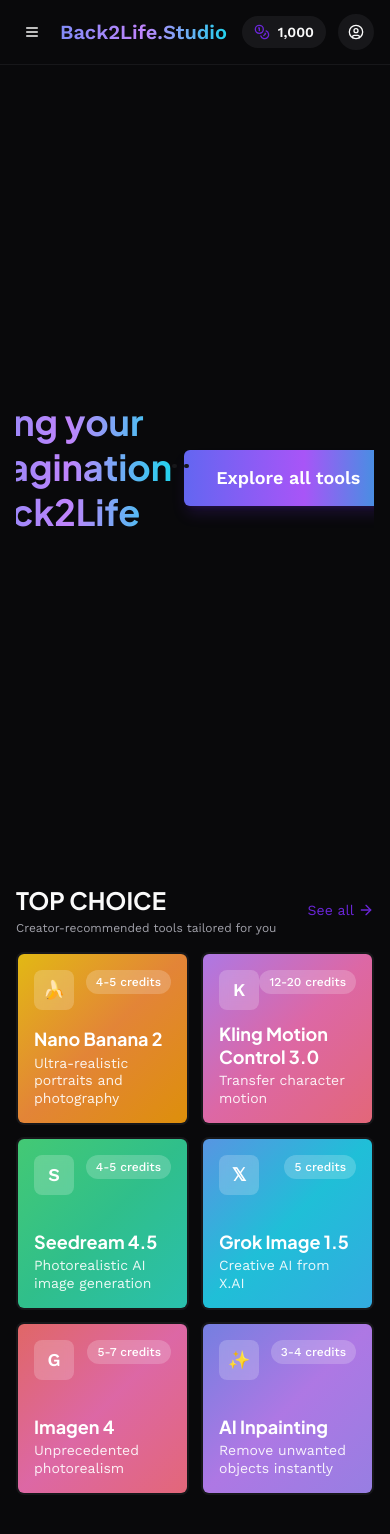
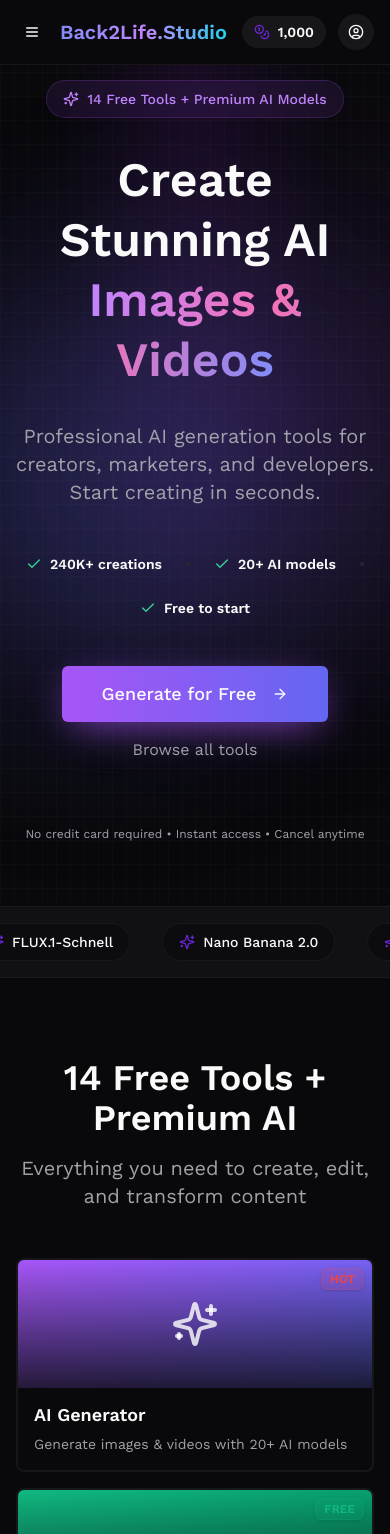
Before and after one commit to ashinstinct/sg-3f9e0639-0e46-47e0-ba87-cf415efaed8a-1774293159, a Next.js app: page / in a window 390 px wide. Shown: the top 1534 px of the page. Built offline with nearby package versions, Linux system fonts and the light colour scheme.

Commit message:
feat(ui): redesign homepage with modern layout and elements

```diff
--- a/src/components/Hero.tsx
+++ b/src/components/Hero.tsx
@@ -1,58 +1,85 @@
+import { useRouter } from "next/router";
 import { Button } from "@/components/ui/button";
-import { Card, CardContent } from "@/components/ui/card";
-import Link from "next/link";
-import { Sparkles, Image as ImageIcon, Video } from "lucide-react";
+import { ArrowRight, Sparkles, Check } from "lucide-react";
 
 export function Hero() {
+  const router = useRouter();
+
   return (
-    <section className="relative min-h-screen flex items-center justify-center px-4 pt-32 pb-12 overflow-hidden">
-      <h1 className="font-heading font-bold text-4xl md:text-5xl lg:text-6xl mb-6 bg-gradient-to-r from-indigo-400 via-purple-400 to-cyan-400 bg-clip-text text-transparent leading-tight">
-        Bring your imagination<br />Back2Life
-      </h1>
+    <section className="relative min-h-[90vh] flex items-center justify-center overflow-hidden pt-20 pb-16 px-4">
+      {/* Animated gradient background */}
+      <div className="absolute inset-0 bg-[radial-gradient(ellipse_at_top,_var(--tw-gradient-stops))] from-purple-900/20 via-background to-background" />
+      <div className="absolute inset-0 bg-[linear-gradient(to_right,#4f4f4f12_1px,transparent_1px),linear-gradient(to_bottom,#4f4f4f12_1px,transparent_1px)] bg-[size:14px_24px]" />
 
-      {/* Create Cards Grid - Mobile Optimized */}
-      <div className="grid grid-cols-2 gap-3 max-w-3xl mx-auto mb-6">
-        <Link href="/images/generate">
-          <Card className="group relative overflow-hidden border-2 border-border/50 hover:border-indigo-500/50 transition-all duration-300 hover:shadow-xl hover:shadow-indigo-500/20 cursor-pointer aspect-[4/3] flex flex-col justify-end">
-            <div className="absolute inset-0 bg-gradient-to-b from-indigo-500/10 via-indigo-500/5 to-indigo-500/30 group-hover:opacity-100 transition-opacity" />
-            <div className="absolute top-4 left-4 p-2 bg-indigo-500/20 rounded-xl backdrop-blur-sm">
-              <ImageIcon className="w-6 h-6 text-indigo-400" />
-            </div>
-            <CardContent className="relative z-10 p-4 text-left">
-              <h3 className="font-heading font-bold text-lg md:text-xl text-indigo-100">
-                Create Image
-              </h3>
-              <p className="text-xs md:text-sm text-indigo-200/70 mt-1">
-                Generate AI images
-              </p>
-            </CardContent>
-          </Card>
-        </Link>
+      {/* Glowing orbs */}
+      <div className="absolute top-1/4 left-1/4 w-96 h-96 bg-purple-500/30 rounded-full blur-[120px] animate-pulse" />
+      <div className="absolute bottom-1/4 right-1/4 w-96 h-96 bg-indigo-500/30 rounded-full blur-[120px] animate-pulse delay-700" />
 
-        <Link href="/video/generate">
-          <Card className="group relative overflow-hidden border-2 border-border/50 hover:border-purple-500/50 transition-all duration-300 hover:shadow-xl hover:shadow-purple-500/20 cursor-pointer aspect-[4/3] flex flex-col justify-end">
-            <div className="absolute inset-0 bg-gradient-to-b from-purple-500/10 via-purple-500/5 to-purple-500/30 group-hover:opacity-100 transition-opacity" />
-            <div className="absolute top-4 left-4 p-2 bg-purple-500/20 rounded-xl backdrop-blur-sm">
-              <Video className="w-6 h-6 text-purple-400" />
-            </div>
-            <CardContent className="relative z-10 p-4 text-left">
-              <h3 className="font-heading font-bold text-lg md:text-xl text-purple-100">
-                Create Video
-              </h3>
-              <p className="text-xs md:text-sm text-purple-200/70 mt-1">
-                Generate AI videos
-              </p>
-            </CardContent>
-          </Card>
-        </Link>
+      <div className="relative z-10 container mx-auto max-w-6xl text-center space-y-8">
+        {/* Badge */}
+        <div className="inline-flex items-center gap-2 px-4 py-2 rounded-full bg-purple-500/10 border border-purple-500/20 text-purple-400 text-sm font-medium backdrop-blur-sm">
+          <Sparkles className="w-4 h-4" />
+          14 Free Tools + Premium AI Models
+        </div>
+
+        {/* Main Headline */}
+        <h1 className="text-5xl md:text-7xl lg:text-8xl font-bold leading-tight">
+          Create Stunning AI
+          <br />
+          <span className="bg-gradient-to-r from-purple-400 via-pink-400 to-indigo-400 bg-clip-text text-transparent">
+            Images & Videos
+          </span>
+        </h1>
+
+        {/* Subheadline */}
+        <p className="text-xl md:text-2xl text-muted-foreground max-w-3xl mx-auto">
+          Professional AI generation tools for creators, marketers, and developers.
+          Start creating in seconds.
+        </p>
+
+        {/* Social Proof Stats */}
+        <div className="flex flex-wrap items-center justify-center gap-6 text-sm text-muted-foreground pt-4">
+          <div className="flex items-center gap-2">
+            <Check className="w-4 h-4 text-emerald-400" />
+            <span className="font-semibold text-foreground">240K+ creations</span>
+          </div>
+          <div className="w-1 h-1 rounded-full bg-border" />
+          <div className="flex items-center gap-2">
+            <Check className="w-4 h-4 text-emerald-400" />
+            <span className="font-semibold text-foreground">20+ AI models</span>
+          </div>
+          <div className="w-1 h-1 rounded-full bg-border" />
+          <div className="flex items-center gap-2">
+            <Check className="w-4 h-4 text-emerald-400" />
+            <span className="font-semibold text-foreground">Free to start</span>
+          </div>
+        </div>
+
+        {/* Primary CTA with hard shadow */}
+        <div className="flex flex-col sm:flex-row items-center justify-center gap-4 pt-4">
+          <Button
+            onClick={() => router.push("/generate")}
+            size="lg"
+            className="text-lg px-10 py-7 bg-gradient-to-r from-purple-500 to-indigo-500 hover:from-purple-600 hover:to-indigo-600 shadow-[0_10px_40px_-10px_rgba(168,85,247,0.8)] hover:shadow-[0_15px_50px_-10px_rgba(168,85,247,1)] transition-all hover:scale-105"
+          >
+            Generate for Free
+            <ArrowRight className="w-5 h-5 ml-2" />
+          </Button>
+
+          {/* Secondary ghost link */}
+          <button
+            onClick={() => router.push("/tools")}
+            className="text-muted-foreground hover:text-foreground transition-colors underline-offset-4 hover:underline"
+          >
+            Browse all tools
+          </button>
+        </div>
+
+        {/* Trust indicators */}
+        <div className="pt-8 text-xs text-muted-foreground">
+          No credit card required • Instant access • Cancel anytime
+        </div>
       </div>
-
-      <Link href="/tools">
-        <Button size="lg" className="w-full max-w-sm h-14 bg-gradient-to-r from-indigo-500 via-purple-500 to-cyan-500 hover:from-indigo-600 hover:via-purple-600 hover:to-cyan-600 text-white font-semibold text-lg shadow-lg shadow-primary/20 hover:shadow-xl hover:shadow-primary/30 transition-all">
-          Explore all tools
-          <Sparkles className="w-5 h-5 ml-2" />
-        </Button>
-      </Link>
     </section>
   );
 }
--- a/src/components/ToolsGrid.tsx
+++ b/src/components/ToolsGrid.tsx
@@ -1,215 +1,207 @@
-import { Card, CardContent } from "@/components/ui/card";
+import { Card } from "@/components/ui/card";
 import { Badge } from "@/components/ui/badge";
 import {
-  Image, Video, Scissors, Music, Wand2, Mic,
-  MonitorPlay, Film, Sparkles, Download, SplitSquareHorizontal,
-  AudioLines, Settings, FileText, ImageIcon, Camera
+  Video,
+  Download,
+  Scissors,
+  Music,
+  Volume2,
+  Mic,
+  MonitorPlay,
+  Wand2,
+  FileText,
+  Camera,
+  Sparkles,
+  ImageIcon,
+  Layers,
+  Edit
 } from "lucide-react";
 import Link from "next/link";
 
 const tools = [
   {
-    title: "Frame Extractor",
-    description: "Extract frames from videos with precision",
+    id: "generate",
+    name: "AI Generator",
+    description: "Generate images & videos with 20+ AI models",
+    icon: Sparkles,
+    href: "/generate",
+    badge: "HOT",
+    badgeColor: "bg-red-500/10 text-red-500 border-red-500/20",
+    preview: "linear-gradient(135deg, rgb(168, 85, 247), rgb(99, 102, 241))",
+  },
+  {
+    id: "extract",
+    name: "Frame Extractor",
+    description: "Extract frames from videos instantly",
     icon: Camera,
     href: "/extract",
-    badge: "Free",
-    badgeVariant: "success" as const,
-    category: "Video",
-    free: true,
-    color: "from-purple-500 to-pink-500",
+    badge: "FREE",
+    badgeColor: "bg-emerald-500/10 text-emerald-500 border-emerald-500/20",
+    preview: "linear-gradient(135deg, rgb(16, 185, 129), rgb(5, 150, 105))",
   },
   {
-    title: "Video Downloader",
-    description: "Download videos from YouTube and other platforms",
+    id: "download",
+    name: "Video Downloader",
+    description: "Download videos from YouTube & more",
     icon: Download,
     href: "/download",
-    badge: "Free",
-    badgeVariant: "success" as const,
-    category: "Video",
-    free: true,
-    color: "from-blue-500 to-cyan-500",
+    badge: "FREE",
+    badgeColor: "bg-emerald-500/10 text-emerald-500 border-emerald-500/20",
+    preview: "linear-gradient(135deg, rgb(59, 130, 246), rgb(37, 99, 235))",
   },
   {
-    title: "Video Splitter",
-    description: "Split long videos into perfectly sized short clips for social media",
-    icon: SplitSquareHorizontal,
+    id: "split",
+    name: "Video Splitter",
+    description: "Split videos into timed segments",
+    icon: Scissors,
     href: "/split",
-    category: "Video",
-    free: true,
-    color: "from-violet-500 to-purple-500",
+    badge: "FREE",
+    badgeColor: "bg-emerald-500/10 text-emerald-500 border-emerald-500/20",
+    preview: "linear-gradient(135deg, rgb(236, 72, 153), rgb(219, 39, 119))",
   },
   {
-    title: "Audio Converter",
-    description: "Convert between MP3, WAV, M4A, FLAC, and more",
-    icon: AudioLines,
+    id: "convert",
+    name: "Audio Converter",
+    description: "Convert audio between formats",
+    icon: Music,
     href: "/convert",
-    category: "Audio",
-    free: true,
-    color: "from-green-500 to-emerald-500",
+    badge: "FREE",
+    badgeColor: "bg-emerald-500/10 text-emerald-500 border-emerald-500/20",
+    preview: "linear-gradient(135deg, rgb(251, 146, 60), rgb(249, 115, 22))",
   },
   {
-    title: "Audio Editor",
-    description: "Trim, fade, adjust volume and speed like a pro editor",
-    icon: Settings,
+    id: "edit",
+    name: "Audio Editor",
+    description: "Trim, fade, adjust volume & speed",
+    icon: Edit,
     href: "/edit",
-    category: "Audio",
-    free: true,
-    color: "from-orange-500 to-red-500",
+    badge: "NEW",
+    badgeColor: "bg-blue-500/10 text-blue-500 border-blue-500/20",
+    preview: "linear-gradient(135deg, rgb(34, 211, 238), rgb(6, 182, 212))",
   },
   {
-    title: "Stem Separator",
-    description: "Isolate vocals, drums, bass, and instruments",
-    icon: Music,
+    id: "stems",
+    name: "Stem Separator",
+    description: "Extract vocals, drums, bass & more",
+    icon: Layers,
     href: "/stems",
-    category: "Audio",
-    free: true,
-    pro: true,
-    color: "from-pink-500 to-rose-500",
+    badge: "HOT",
+    badgeColor: "bg-red-500/10 text-red-500 border-red-500/20",
+    preview: "linear-gradient(135deg, rgb(139, 92, 246), rgb(124, 58, 237))",
   },
   {
-    title: "Audio Enhancer",
-    description: "Clean up noisy audio and boost clarity with AI",
-    icon: Wand2,
+    id: "enhance",
+    name: "Audio Enhancer",
+    description: "AI-powered audio enhancement",
+    icon: Volume2,
     href: "/enhance",
-    category: "Audio",
-    free: true,
-    pro: true,
-    color: "from-cyan-500 to-blue-500",
+    badge: "NEW",
+    badgeColor: "bg-blue-500/10 text-blue-500 border-blue-500/20",
+    preview: "linear-gradient(135deg, rgb(245, 158, 11), rgb(217, 119, 6))",
   },
   {
-    title: "Voice Cloner",
-    description: "Clone voices with advanced AI voice models",
+    id: "clone",
+    name: "Voice Cloner",
+    description: "Clone any voice with AI",
     icon: Mic,
     href: "/clone",
-    category: "Audio",
-    pro: true,
-    color: "from-indigo-500 to-purple-500",
+    badge: "HOT",
+    badgeColor: "bg-red-500/10 text-red-500 border-red-500/20",
+    preview: "linear-gradient(135deg, rgb(244, 63, 94), rgb(225, 29, 72))",
   },
   {
-    title: "Voice Recorder",
-    description: "Record high-quality audio in your browser",
+    id: "record-voice",
+    name: "Voice Recorder",
+    description: "Record audio in your browser",
     icon: Mic,
     href: "/record-voice",
-    category: "Audio",
-    free: true,
-    color: "from-emerald-500 to-teal-500",
+    badge: "FREE",
+    badgeColor: "bg-emerald-500/10 text-emerald-500 border-emerald-500/20",
+    preview: "linear-gradient(135deg, rgb(14, 165, 233), rgb(2, 132, 199))",
   },
   {
-    title: "Screen Recorder",
-    description: "Capture your screen with audio",
+    id: "record-screen",
+    name: "Screen Recorder",
+    description: "Record your screen instantly",
     icon: MonitorPlay,
     href: "/record-screen",
-    category: "Video",
-    free: true,
-    pro: true,
-    color: "from-blue-500 to-indigo-500",
+    badge: "FREE",
+    badgeColor: "bg-emerald-500/10 text-emerald-500 border-emerald-500/20",
+    preview: "linear-gradient(135deg, rgb(168, 85, 247), rgb(147, 51, 234))",
   },
   {
-    title: "Video Editor",
-    description: "Full-featured video editing interface in your browser",
-    icon: Film,
+    id: "video-editor",
+    name: "Video Editor",
+    description: "Professional video editing",
+    icon: Video,
     href: "/video-editor",
-    category: "Video",
-    free: true,
-    color: "from-purple-500 to-violet-500",
+    badge: "NEW",
+    badgeColor: "bg-blue-500/10 text-blue-500 border-blue-500/20",
+    preview: "linear-gradient(135deg, rgb(249, 115, 22), rgb(234, 88, 12))",
   },
   {
-    title: "AI Image Generator",
-    description: "Generate images from text with advanced AI models",
-    icon: Image,
-    href: "/generate",
-    category: "AI",
-    free: true,
-    pro: true,
-    color: "from-pink-500 to-purple-500",
+    id: "transcriber",
+    name: "Transcriber",
+    description: "Convert speech to text with AI",
+    icon: FileText,
+    href: "/transcriber",
+    badge: "FREE",
+    badgeColor: "bg-emerald-500/10 text-emerald-500 border-emerald-500/20",
+    preview: "linear-gradient(135deg, rgb(52, 211, 153), rgb(16, 185, 129))",
   },
   {
-    title: "Transcriber",
-    description: "Turn audio and video into text with AI transcription",
-    icon: FileText,
-    href: "/transcriber",
-    category: "AI",
-    free: true,
-    color: "from-cyan-500 to-blue-500",
-  },
-  {
-    title: "AI Video Generator",
-    description: "Create short videos from text prompts with AI",
-    icon: Sparkles,
-    href: "/video-gen",
-    category: "AI",
-    free: true,
-    pro: true,
-    color: "from-violet-500 to-fuchsia-500",
-  },
-  {
-    title: "Image to Prompt",
-    description: "Reverse engineer images into text prompts or JSON metadata",
+    id: "image-gen",
+    name: "Image Generator",
+    description: "Create images with AI",
     icon: ImageIcon,
-    href: "/image-to-prompt",
-    category: "AI",
-    free: true,
-    pro: true,
-    color: "from-indigo-500 to-purple-500",
+    href: "/images/generate",
+    badge: "HOT",
+    badgeColor: "bg-red-500/10 text-red-500 border-red-500/20",
+    preview: "linear-gradient(135deg, rgb(236, 72, 153), rgb(219, 39, 119))",
   },
 ];
 
-interface ToolsGridProps {
-  showAuthenticatedView?: boolean;
-}
-
-export function ToolsGrid({ showAuthenticatedView }: ToolsGridProps = {}) {
+export function ToolsGrid() {
   return (
-    <section className="py-6">
-      <div className="text-center mb-6">
-        <h2 className="font-heading font-bold text-3xl md:text-4xl mb-2">
-          All Tools
-        </h2>
-        <p className="text-sm md:text-base text-muted-foreground">
-          14 free tools + premium AI generation
-        </p>
-      </div>
-
-      <div className="grid grid-cols-1 md:grid-cols-2 lg:grid-cols-3 gap-3">
+    <div className="grid sm:grid-cols-2 lg:grid-cols-3 xl:grid-cols-4 gap-4">
       {tools.map((tool) => {
         const Icon = tool.icon;
         return (
-            <Link key={tool.href} href={tool.href}>
+          <Link key={tool.id} href={tool.href}>
             <Card className="group relative overflow-hidden border-2 border-border/50 hover:border-primary/50 transition-all duration-300 hover:shadow-lg hover:shadow-primary/10 cursor-pointer h-full">
-                <div className={`absolute inset-0 bg-gradient-to-br ${tool.color} opacity-0 group-hover:opacity-5 transition-opacity`} />
+              {/* Visual preview */}
+              <div
+                className="h-32 relative overflow-hidden"
+                style={{ background: tool.preview }}
+              >
+                <div className="absolute inset-0 bg-gradient-to-t from-background/80 to-transparent" />
+                <div className="absolute inset-0 flex items-center justify-center">
+                  <Icon className="w-12 h-12 text-white/80 group-hover:scale-110 transition-transform" />
+                </div>
 
-                <CardContent className="p-4">
-                  <div className="flex items-center justify-between mb-2">
-                    <div className="flex items-center gap-3">
-                      <div className={`p-2 rounded-lg bg-gradient-to-br ${tool.color}`}>
-                        <Icon className="w-5 h-5 text-white" />
+                {/* Badge */}
+                {tool.badge && (
+                  <Badge
+                    className={`absolute top-2 right-2 ${tool.badgeColor} font-semibold text-xs px-2 py-0.5`}
+                  >
+                    {tool.badge}
+                  </Badge>
+                )}
               </div>
-                      <div>
-                        <h3 className="font-heading font-bold text-base group-hover:text-primary transition-colors">
-                          {tool.title}
+
+              {/* Content */}
+              <div className="p-4 space-y-2">
+                <h3 className="font-bold text-lg leading-tight group-hover:text-primary transition-colors">
+                  {tool.name}
                 </h3>
-                        <p className="text-xs text-muted-foreground mt-0.5">
+                <p className="text-sm text-muted-foreground leading-snug">
                   {tool.description}
                 </p>
               </div>
-                    </div>
-                    {tool.badge && (
-                      <span className={`text-xs px-2 py-0.5 rounded-full ${
-                        tool.badge === "Free"
-                          ? "bg-green-500/10 text-green-500"
-                          : "bg-amber-500/10 text-amber-500"
-                      }`}>
-                        {tool.badge}
-                      </span>
-                    )}
-                  </div>
-                </CardContent>
             </Card>
           </Link>
         );
       })}
     </div>
-    </section>
   );
 }
--- a/src/pages/index.tsx
+++ b/src/pages/index.tsx
@@ -1,35 +1,171 @@
 import { Navigation } from "@/components/Navigation";
 import { SEO } from "@/components/SEO";
-import { Card, CardContent } from "@/components/ui/card";
+import { Hero } from "@/components/Hero";
+import { ToolsGrid } from "@/components/ToolsGrid";
+import { FeaturedModels } from "@/components/FeaturedModels";
+import { useRouter } from "next/router";
+import { ArrowRight, Sparkles, Zap } from "lucide-react";
 import { Button } from "@/components/ui/button";
-import Link from "next/link";
-import { ArrowRight, Sparkles, Image as ImageIcon, Video, Music, Scissors, Wand2, Play } from "lucide-react";
-import { Hero } from "@/components/Hero";
-import { FeaturedModels } from "@/components/FeaturedModels";
 
 export default function Home() {
+  const router = useRouter();
+
+  const models = [
+    "FLUX.1-Schnell",
+    "Nano Banana 2.0",
+    "Grok Image 1.5",
+    "Seedream 4.5",
+    "Kling Motion 3.0",
+    "Luma Dream",
+    "Runway Gen-3",
+    "MiniMax Video",
+    "Imagen 4",
+    "Recraft v3",
+    "Ideogram 2.0",
+    "Playground v3",
+    "AuraFlow",
+    "Stable Diffusion XL",
+  ];
+
   return (
     <>
       <SEO
-        title="Back2Life.Studio - Professional AI Creation Tools"
-        description="Create stunning images and videos with state-of-the-art AI models. Featuring Nano Banana 2, Grok, Kling 3.0, and Seedance."
+        title="Back2Life.Studio - Free AI Image & Video Generator"
+        description="Create stunning AI images and videos for free. 14 free tools + premium AI models. 240K+ creations made."
       />
+      <Navigation />
 
-      <div className="min-h-screen bg-background relative overflow-hidden">
-        {/* Animated gradient background */}
-        <div className="absolute inset-0 -z-10">
-          <div className="absolute top-0 left-1/4 w-96 h-96 bg-indigo-500/20 rounded-full blur-3xl animate-pulse" />
-          <div className="absolute bottom-0 right-1/4 w-96 h-96 bg-purple-500/20 rounded-full blur-3xl animate-pulse delay-1000" />
-          <div className="absolute top-1/2 left-1/2 w-96 h-96 bg-cyan-500/20 rounded-full blur-3xl animate-pulse delay-2000" />
+      {/* Custom cursor styles */}
+      <style jsx global>{`
+        @media (min-width: 768px) {
+          * {
+            cursor: none !important;
+          }
+
+          body::before {
+            content: '';
+            position: fixed;
+            width: 20px;
+            height: 20px;
+            background: linear-gradient(135deg, rgb(168, 85, 247), rgb(99, 102, 241));
+            border-radius: 50%;
+            pointer-events: none;
+            z-index: 9999;
+            transition: transform 0.15s ease-out, opacity 0.15s ease-out;
+            opacity: 0.8;
+            mix-blend-mode: difference;
+          }
+
+          a:hover ~ body::before,
+          button:hover ~ body::before {
+            transform: scale(2);
+            opacity: 0.6;
+          }
+        }
+      `}</style>
+
+      <main className="min-h-screen">
+        <Hero />
+
+        {/* Scrolling Model Ticker */}
+        <div className="py-4 bg-muted/30 border-y border-border/40 overflow-hidden">
+          <div className="flex gap-8 animate-scroll whitespace-nowrap">
+            {/* Duplicate for seamless loop */}
+            {[...models, ...models, ...models].map((model, idx) => (
+              <div
+                key={idx}
+                className="flex items-center gap-2 px-4 py-2 rounded-full bg-background/50 border border-border/50 text-sm font-medium"
+              >
+                <Sparkles className="w-4 h-4 text-primary" />
+                {model}
+              </div>
+            ))}
+          </div>
         </div>
 
-        <Navigation />
+        {/* Tools Grid */}
+        <div className="container mx-auto px-4 py-20">
+          <div className="mb-12 text-center">
+            <h2 className="text-4xl md:text-5xl font-bold mb-4">
+              14 Free Tools + Premium AI
+            </h2>
+            <p className="text-xl text-muted-foreground max-w-2xl mx-auto">
+              Everything you need to create, edit, and transform content
+            </p>
+          </div>
 
-        <main className="container mx-auto px-4 py-4 max-w-7xl">
-          <Hero />
+          <ToolsGrid />
+        </div>
+
+        {/* Featured Models */}
+        <div className="container mx-auto px-4 py-12">
           <FeaturedModels />
-        </main>
-      </div>
+        </div>
+
+        {/* Dark CTA Section */}
+        <section className="py-24 bg-gradient-to-b from-background via-slate-950 to-black border-t border-border/40">
+          <div className="container mx-auto px-4 text-center">
+            <div className="max-w-3xl mx-auto space-y-8">
+              <div className="inline-flex items-center gap-2 px-4 py-2 rounded-full bg-purple-500/10 border border-purple-500/20 text-purple-400 text-sm font-medium mb-4">
+                <Zap className="w-4 h-4" />
+                Join 240,000+ creators
+              </div>
+
+              <h2 className="text-5xl md:text-6xl font-bold mb-6">
+                Start Creating for Free
+              </h2>
+
+              <p className="text-xl text-slate-400 max-w-2xl mx-auto mb-8">
+                No credit card required. Get instant access to 14 free tools and premium AI models.
+              </p>
+
+              <Button
+                onClick={() => router.push("/generate")}
+                size="lg"
+                className="text-lg px-8 py-6 bg-gradient-to-r from-purple-500 to-indigo-500 hover:from-purple-600 hover:to-indigo-600 shadow-[0_8px_30px_rgb(168,85,247,0.4)] hover:shadow-[0_8px_40px_rgb(168,85,247,0.6)] transition-all"
+              >
+                Generate Now
+                <ArrowRight className="w-5 h-5 ml-2" />
+              </Button>
+
+              {/* Stats */}
+              <div className="grid grid-cols-3 gap-8 pt-16 max-w-2xl mx-auto">
+                <div>
+                  <div className="text-4xl font-bold text-white mb-2">240K+</div>
+                  <div className="text-sm text-slate-400">Creations Made</div>
+                </div>
+                <div>
+                  <div className="text-4xl font-bold text-white mb-2">20+</div>
+                  <div className="text-sm text-slate-400">AI Models</div>
+                </div>
+                <div>
+                  <div className="text-4xl font-bold text-white mb-2">14</div>
+                  <div className="text-sm text-slate-400">Free Tools</div>
+                </div>
+              </div>
+            </div>
+          </div>
+        </section>
+      </main>
+
+      <style jsx>{`
+        @keyframes scroll {
+          0% {
+            transform: translateX(0);
+          }
+          100% {
+            transform: translateX(-33.333%);
+          }
+        }
+
+        .animate-scroll {
+          animation: scroll 30s linear infinite;
+        }
+
+        .animate-scroll:hover {
+          animation-play-state: paused;
+        }
+      `}</style>
     </>
   );
 }
```
Lines whose indentation alone changed are shown as unchanged.
